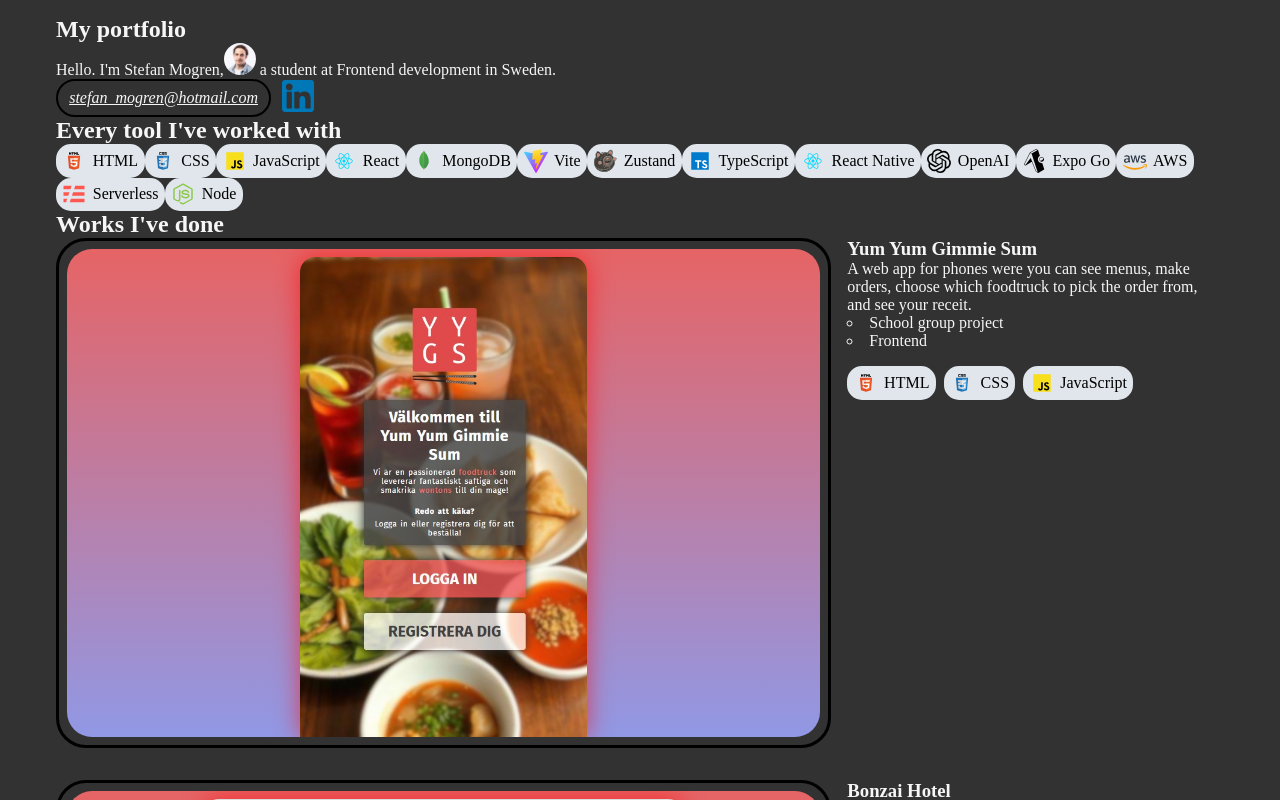
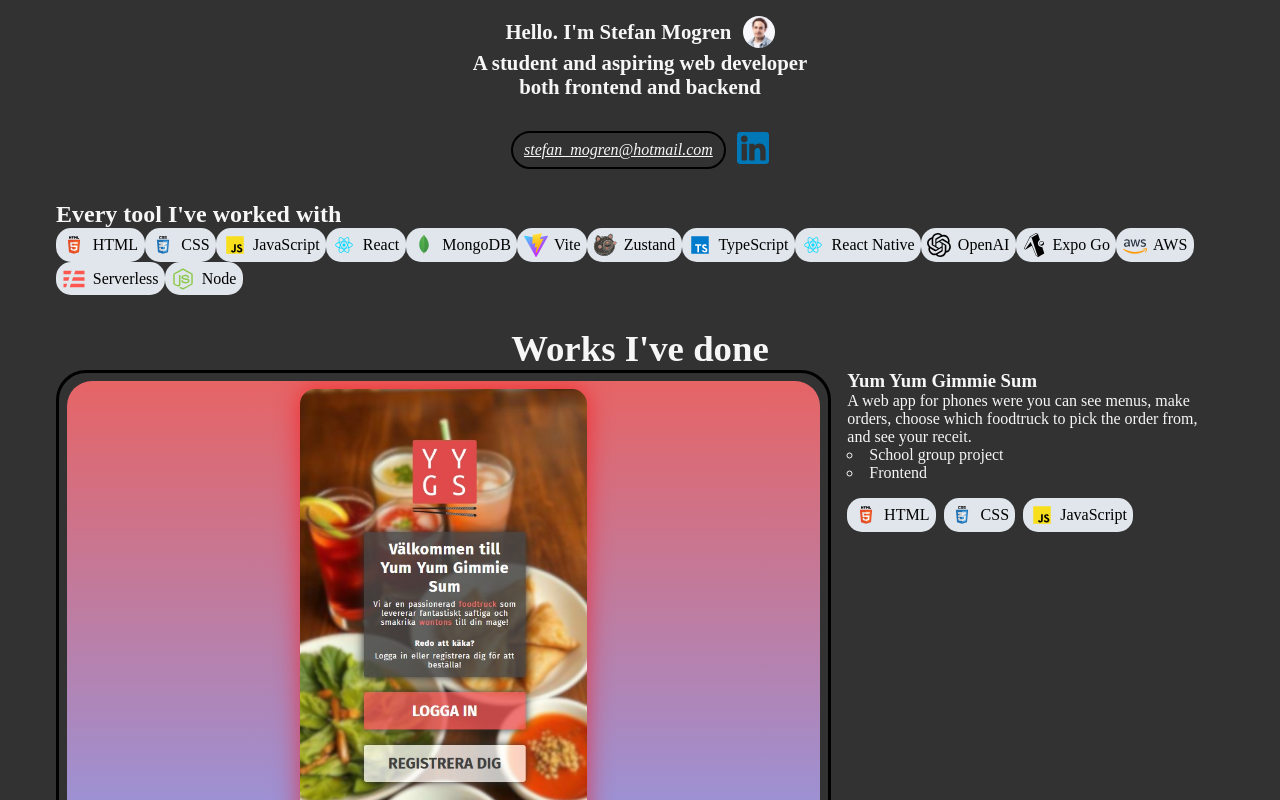
Before and after one commit to StefanMogren/portfolio-stefan-mogren, a React (Vite) app in the folder portfolio-app/: page / in a window 1280 px wide. Shown: the top 800 px of the page. Built offline with nearby package versions, Linux system fonts and the light colour scheme.

Commit message:
Adjusted CSS of HomePage

```diff
--- a/portfolio-app/src/index.css
+++ b/portfolio-app/src/index.css
@@ -7,6 +7,7 @@
 
 body {
 	background-color: rgb(50, 50, 50);
+	/* background-color: rgb(0, 0, 0); */
 }
 
 .page-container {
--- a/portfolio-app/src/pages/HomePage/HomePage.jsx
+++ b/portfolio-app/src/pages/HomePage/HomePage.jsx
@@ -12,16 +12,22 @@ function HomePage() {
 	return (
 		<main className='homePage'>
 			{/* ----- Intro ----- */}
-			<h1 className='homePage__title'>My portfolio</h1>
-			<p>
-				Hello. I'm Stefan Mogren,
+			{/* <h1 className='homePage__title'>My portfolio</h1> */}
+			<h1 className='homePage__title'>
+				<span className='homePage__flex-row'>
+					Hello. I'm Stefan Mogren
 					<img
 						className='homePage__portrait-img'
 						src='/assets/photo.jpg'
 						alt='Portrait of Stefan'
-				/>{" "}
-				a student at Frontend development in Sweden.
-			</p>
+					/>
+				</span>
+				<span>
+					A student and aspiring web developer
+					<br />
+					both frontend and backend
+				</span>
+			</h1>
 			<ContactInfo />
 
 			{/* ----- My Tools ----- */}
@@ -48,6 +54,7 @@ function HomePage() {
 
 			{/* ----- About me ----- */}
 			<section className='homePage__about-me'>
+				<h2>Know about me</h2>
 				<p className=''>
 					Hello, I'm Stefan Mogren, a student and aspiring web developer both
 					frontend and backend. I enjoy solving challenges through code, finding
@@ -57,15 +64,14 @@ function HomePage() {
 				</p>
 				<p>
 					When I'm not working, I enjoy writing stories for others to read.
-					Figuring out interesting and dramatic encounters for my characters is
-					fun!
+					Figuring out interesting and dramatic encounters for my characters
+					lets me think from many different perspectives.
 				</p>
 				<p>I believe in a healthy and balanced lifestyle</p>
+			</section>
 
 			{/* ----- Contact ----- */}
-
 			<ContactInfo />
-			</section>
 		</main>
 	);
 }
--- a/portfolio-app/src/pages/HomePage/homePage.css
+++ b/portfolio-app/src/pages/HomePage/homePage.css
@@ -1,5 +1,26 @@
 .homePage {
 	padding: 1rem;
+	display: flex;
+	flex-direction: column;
+	align-items: center;
+	gap: 2rem;
+	padding-bottom: 5rem;
+}
+
+.homePage__title {
+	display: flex;
+	flex-direction: column;
+	align-items: center;
+	text-align: center;
+	font-size: 1.3rem;
+	gap: 0.2rem;
+}
+
+.homePage__flex-row {
+	display: flex;
+	flex-direction: row;
+	align-items: center;
+	gap: 0.7rem;
 }
 
 .homePage__all-tools-list {
@@ -17,8 +38,21 @@
 	width: 2rem;
 }
 
+.homePage__sub-title {
+	text-align: center;
+	font-size: 2.3rem;
+}
+
 .homePage__project-list {
 	display: flex;
 	flex-direction: column;
 	gap: 2rem;
 }
+
+.homePage__about-me {
+	width: 70%;
+	display: flex;
+	flex-direction: column;
+	gap: 1rem;
+	text-align: center;
+}
```
Lines whose indentation alone changed are shown as unchanged.
